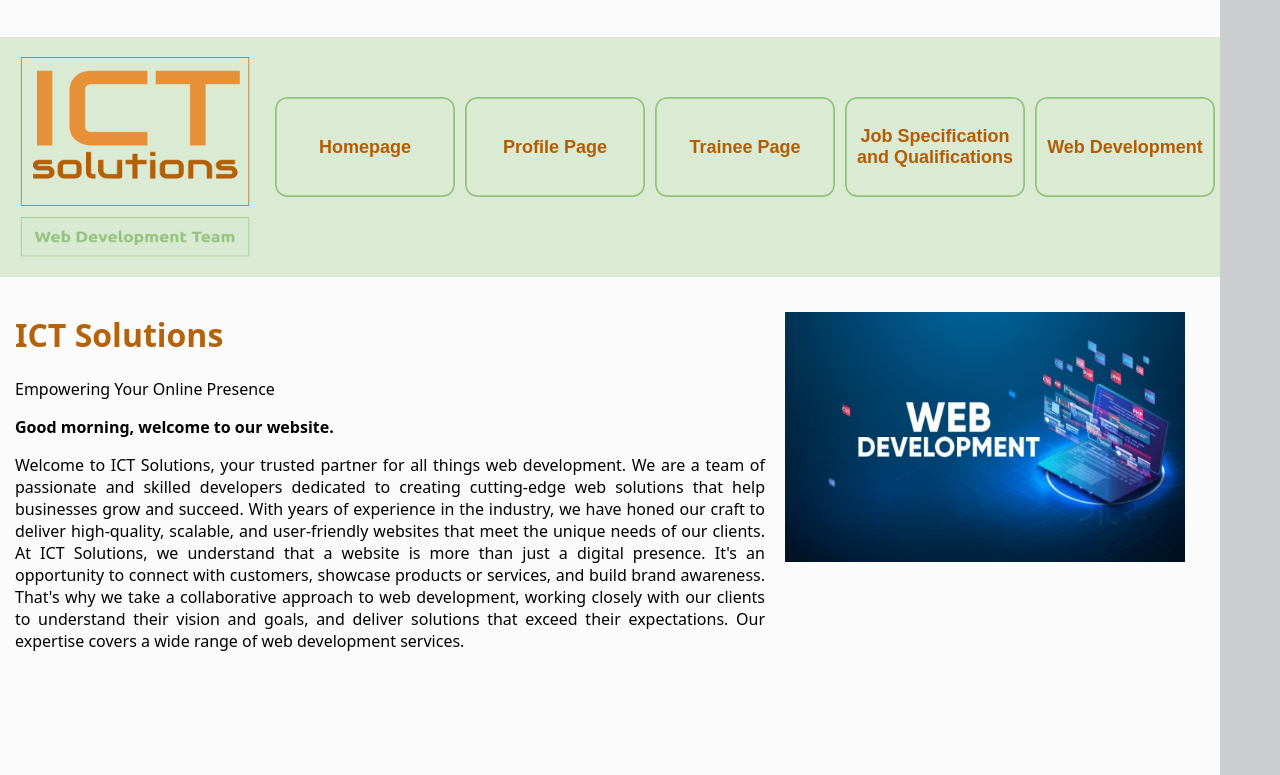
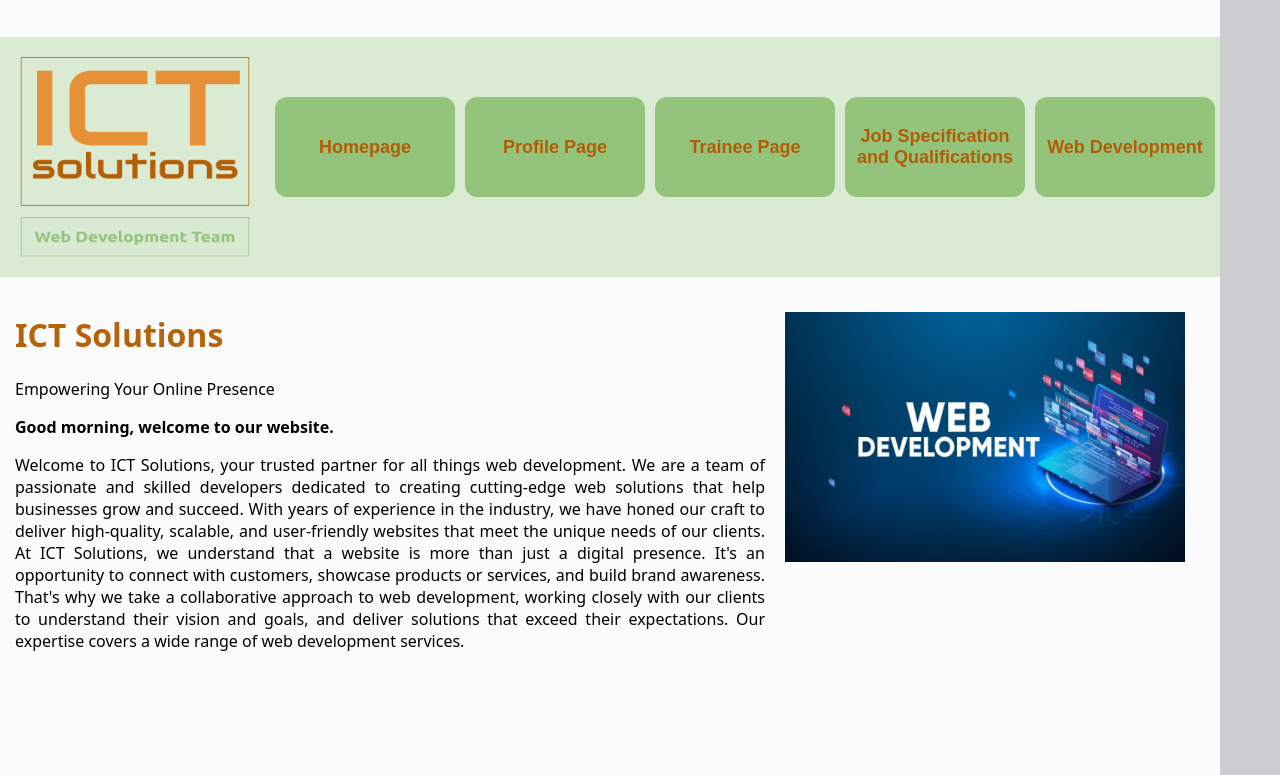
Before and after one commit to 22118556/22118556.github.io, a plain HTML site: page U6/index.html in a window 1280 px wide. Shown: the top 775 px of the page. Drawn offline with Linux system fonts and the light colour scheme.

Commit message:
Update TFstyleSheet.css

```diff
--- a/U6/TFstyleSheet.css
+++ b/U6/TFstyleSheet.css
@@ -111,32 +111,17 @@ img.c {
   margin-top: 60px;
   border-radius: 12px;
 
-
+  transition-duration: 0.4s;
   width: 180px;
   height: 100px;
   border: #FBFBFB;
-
-  --c:  #94c47c; /* the color*/
-
-  box-shadow: 0 0 0 .1em inset var(--c);
-  --_g: linear-gradient(var(--c) 0 0) no-repeat;
-  background:
-    var(--_g) calc(var(--_p,0%) - 100%) 0%,
-    var(--_g) calc(200% - var(--_p,0%)) 0%,
-    var(--_g) calc(var(--_p,0%) - 100%) 100%,
-    var(--_g) calc(200% - var(--_p,0%)) 100%;
-  background-size: 50.5% calc(var(--_p,0%)/2 + .5%);
-  outline-offset: .1em;
-  transition: background-size .4s, background-position 0s .4s;
 }
 
 .button:hover {
-  background-color: #99c885;
-
+  background-color: #39A0ED;
+  transform: rotateY(-180deg);
+  /* Green */
   color: white;
-
-  --_p: 100%;
-  transition: background-position .4s, background-size 0s;
 }
 
 .grid-container {
```
